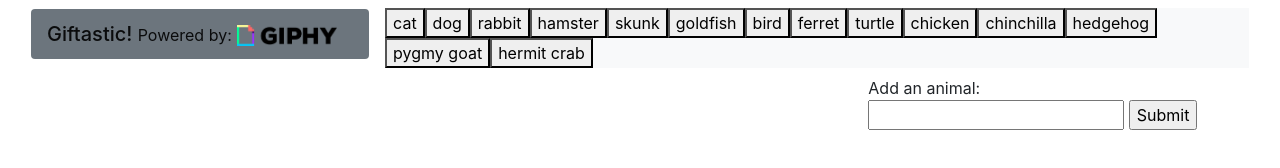
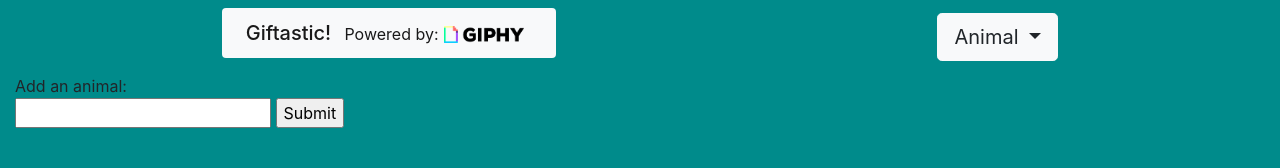
Before and after one commit to jschneid94/GifTastic, a plain HTML site: page index.html in a window 1280 px wide. Drawn offline with nearby package versions, Linux system fonts and the light colour scheme.

Commit message:
Changed navbar into button group, added button dropdown and background.

```diff
--- a/assets/css/style.css
+++ b/assets/css/style.css
@@ -1,4 +1,8 @@
+body {
+    background: darkcyan;
+}
+
 #giphyLogo {
-    width: 100px;
+    width: 80px;
     height: auto;
 }
--- a/assets/javascript/app.js
+++ b/assets/javascript/app.js
@@ -8,7 +8,7 @@ function generateButton() {
 
     for (var i = 0; i < topics.length; i++) {
         var newButton = $("<button/>");
-        newButton.addClass("animalButton");
+        newButton.addClass("animalButton dropdown-item");
         newButton.attr("data-name", topics[i]);
         newButton.text(topics[i]);
         $("#buttonSection").append(newButton);
--- a/index.html
+++ b/index.html
@@ -32,34 +32,41 @@
         <nav class="navbar navbar-expand-lg navbar-light">
 
             <!-- Page Logo w/ GIPHY link -->
-            <span class="navbar-brand h1 px-3 rounded bg-secondary">
-                Giftastic!
+            <div class="navbar-brand h1 px-3 mx-auto rounded bg-light">
+                <span class="mx-2">
+                    Giftastic!
+                </span>
                 <span>
                     <small>Powered by:</small>
                     <a class="navbar-brand" href="https://giphy.com/">
                         <img src="assets/images/giphy_logo.png" id="giphyLogo">
                     </a>
                 </span>
-            </span>
+            </div>
 
             <!-- Button Section -->
-            <div id="buttonSection" class="bg-light"></div>
+            <div class="btn-group btn-group-lg mx-auto" role="group">
+                <button id="btnGroupDrop1" type="button" class="btn btn-light dropdown-toggle" data-toggle="dropdown" aria-haspopup="true" aria-expanded="false">
+                    Animal
+                </button>
+                <div  id="buttonSection" class="dropdown-menu" aria-labelledby="btnGroupDrop1"></div>
+            </div>
+
         </nav>
 
         <div class="row">
 
-            <!-- Gif Section -->
-            <div id="gifGenerated" class="col-md-8"></div>
-
-            <!-- Gif Creation Section -->
-            <div id="gifCreate" class="col-md-4">
+             <!-- Gif Creation Section -->
+             <div id="gifCreate" class="col-md-4 mx-auto">
                 <div>Add an animal:</div>
                 <form>
                     <input type="text" id="buttonName">
                     <input type="submit" id="submit">
                 </form>
+            </div>
 
-            </div>
+            <!-- Gif Section -->
+            <div id="gifGenerated" class="col-md-8 mx-auto"></div>
 
         </div>
 
```
